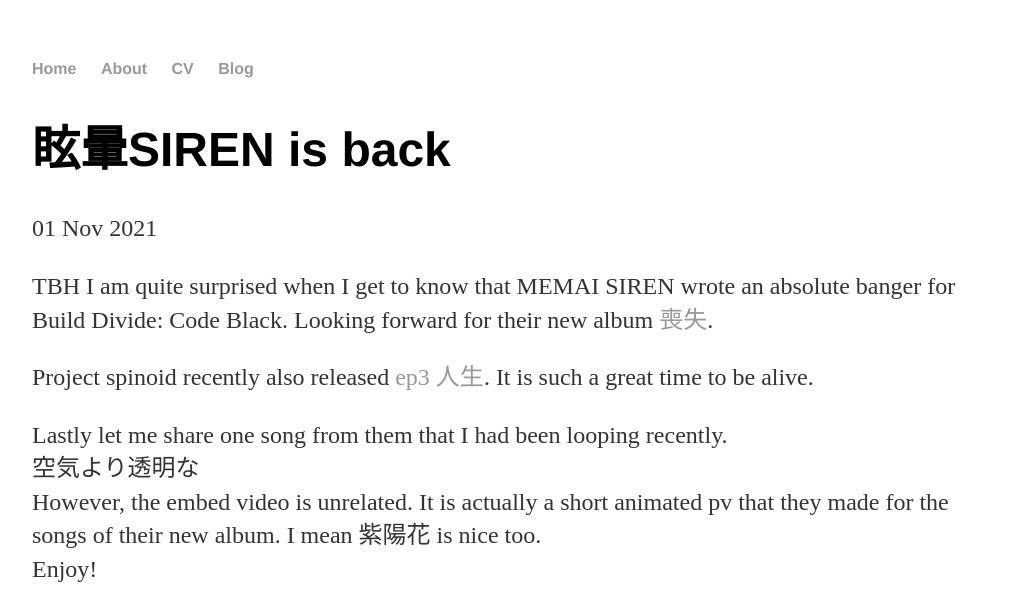
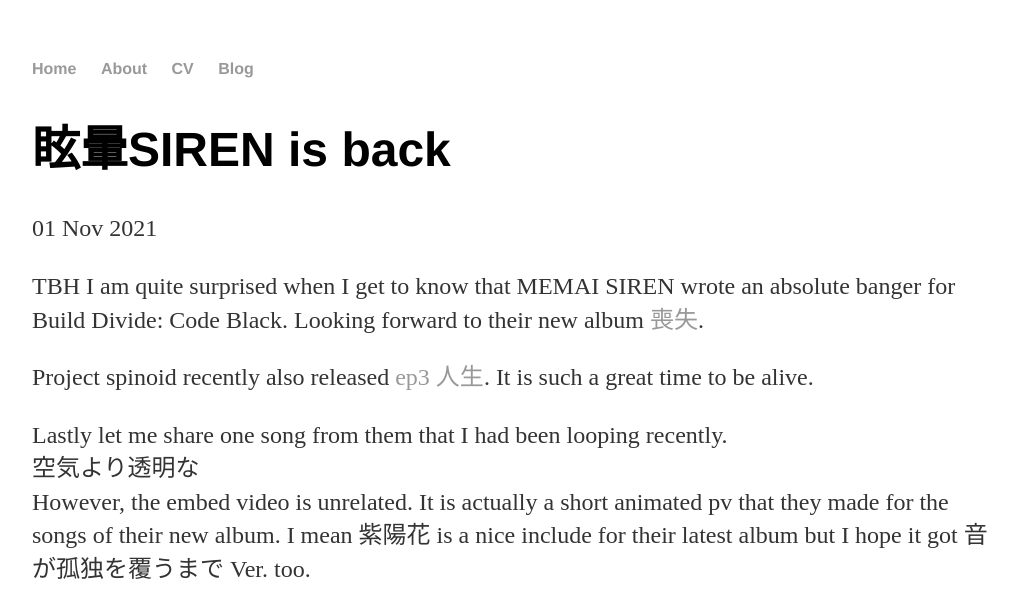
Before and after one commit to n-buna404/n-buna404.github.io, a Jekyll site: the page built from _posts/2021-11-01-眩暈SIREN-back.md, in a window 1280 px wide. Shown: the top 594 px of the page, without its empty margins (128-1146 px from the left). Built offline with Jekyll 4.4.1, drawn with Linux system fonts in a browser that asks for light colours.

Commit message:
Update 2021-11-01-眩暈SIREN-back.md

```diff
--- a/_posts/2021-11-01-眩暈SIREN-back.md
+++ b/_posts/2021-11-01-眩暈SIREN-back.md
@@ -5,13 +5,13 @@
 ---
 
 TBH  I am quite surprised when I get to know that MEMAI SIREN wrote an absolute banger for Build Divide: Code Black.
-Looking forward for their new album [喪失](https://smr.lnk.to/MEMAISIREN_SOUSHITSU).
+Looking forward to their new album [喪失](https://smr.lnk.to/MEMAISIREN_SOUSHITSU).
 
 Project spinoid recently also released [ep3 人生](https://www.youtube.com/watch?v=GnlP_d0asII). It is such a great time to be alive.
 
 Lastly let me share one song from them that I had been looping recently.<br>
 空気より透明な<br>
-However, the embed video is unrelated. It is actually a short animated pv that they made for the songs of their new album. I mean 紫陽花 is nice too.<br>
+However, the embed video is unrelated. It is actually a short animated pv that they made for the songs of their new album. I mean 紫陽花 is a nice include for their latest album but I hope it got 音が孤独を覆うまで Ver. too.<br>
 Enjoy!
 <pre>
 <div class="video-container">
```
